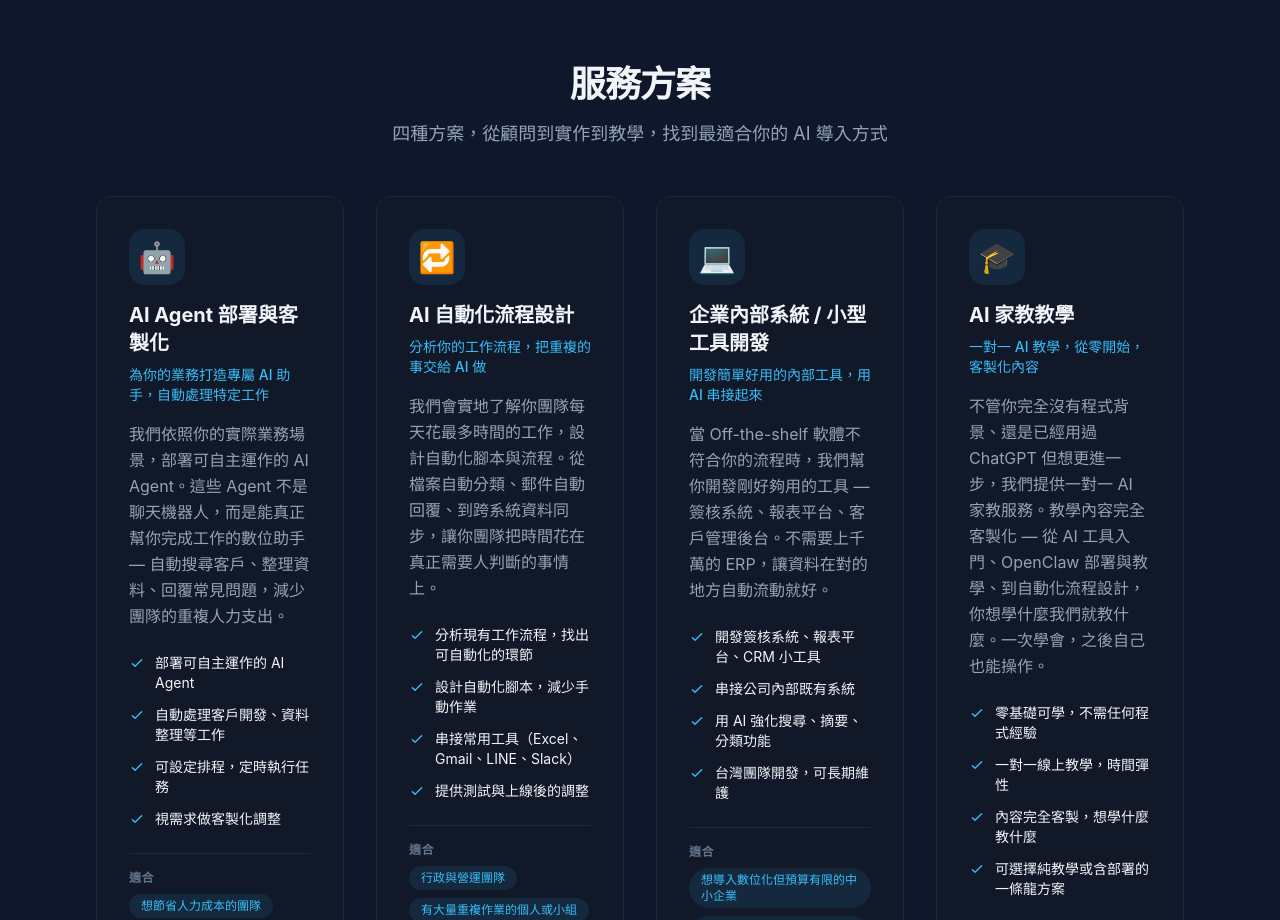
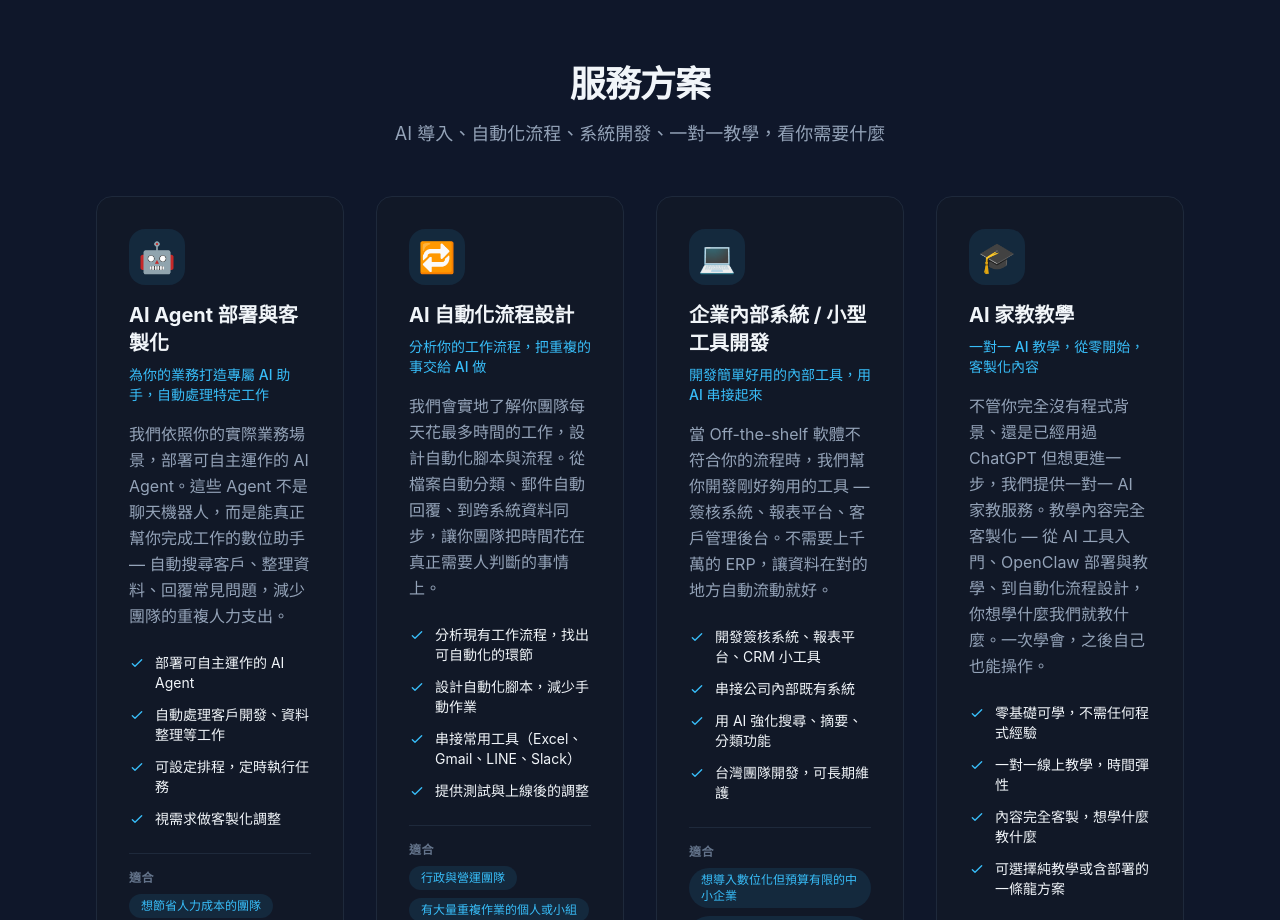
Before and after one commit to claweeAI/clawee-website, a Next.js app: page / in a window 1280 px wide. Shown: the part 1400-2320 px from the top of the page. Built offline with nearby package versions, Linux system fonts and the light colour scheme.

Commit message:
update: 服務方案標語精簡

```diff
--- a/src/components/services.tsx
+++ b/src/components/services.tsx
@@ -8,7 +8,7 @@ export function Services() {
         <div className="text-center">
           <h2 className="text-3xl font-bold tracking-tight sm:text-4xl">服務方案</h2>
           <p className="mt-4 text-lg text-text-muted">
-            四種方案，從顧問到實作到教學，找到最適合你的 AI 導入方式
+            AI 導入、自動化流程、系統開發、一對一教學，看你需要什麼
           </p>
         </div>
 
```
